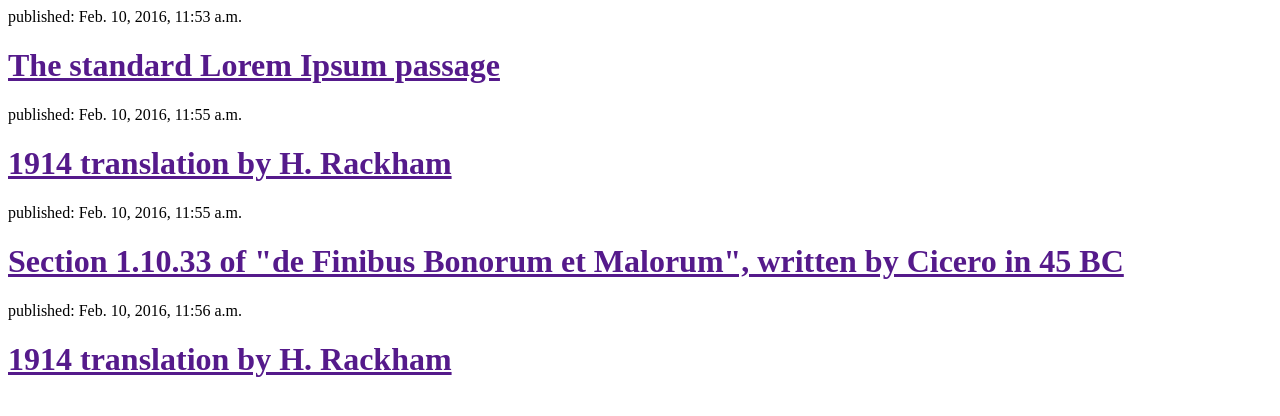
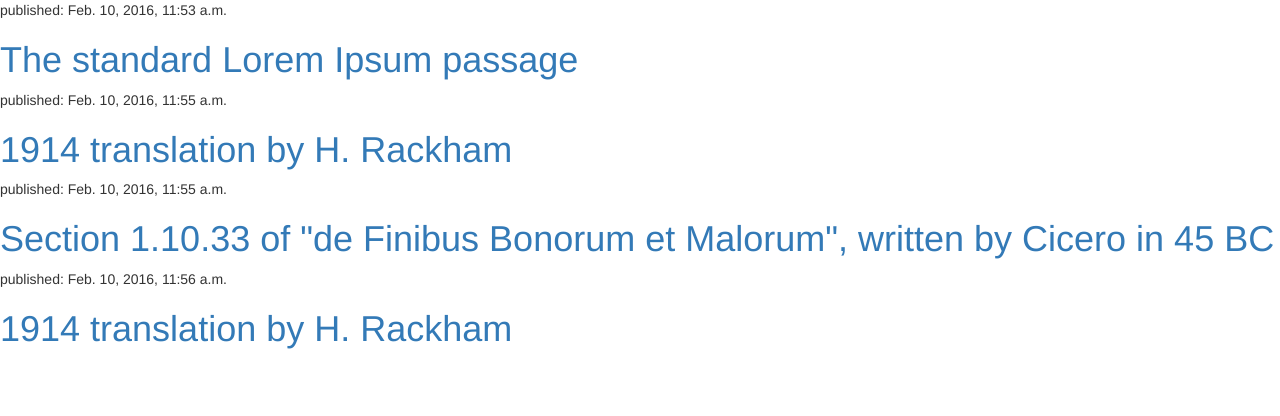
Before and after one commit to Chelak/nktrans, a Django app: page / in a window 1280 px wide. Shown: the top 416 px of the page. Run offline with Django 3.2, Linux system fonts and the light colour scheme; data comes from the database, SQL or seed files in the repository; some libraries are stand-ins or nearby versions.

Commit message:
add cdn bootstrap

```diff
--- a/nktrans/settings.py
+++ b/nktrans/settings.py
@@ -121,4 +121,7 @@ USE_TZ = True
 # https://docs.djangoproject.com/en/1.9/howto/static-files/
 
 STATIC_URL = '/static/'
+# STATICFILES_DIRS = [
+#     ('static','/home/scelac/PycharmProjects/nktrans/static/'),
+# ]
 STATIC_ROOT = os.path.join(BASE_DIR, 'static')
--- a/nktrans/urls.py
+++ b/nktrans/urls.py
@@ -15,6 +15,8 @@ Including another URLconf
 """
 from django.conf.urls import url,include
 from django.contrib import admin
+from django.conf.urls.static import static
+from django.conf import settings
 
 urlpatterns = [
     url(r'^admin/', admin.site.urls),
--- a/templates/article_list.html
+++ b/templates/article_list.html
@@ -1,6 +1,11 @@
+   {% load staticfiles %}
     <html>
         <head>
             <title>NkTrans</title>
+            <link rel="stylesheet" href="https://maxcdn.bootstrapcdn.com/bootstrap/3.3.6/css/bootstrap.min.css" integrity="sha384-1q8mTJOASx8j1Au+a5WDVnPi2lkFfwwEAa8hDDdjZlpLegxhjVME1fgjWPGmkzs7" crossorigin="anonymous">
+
+
+            <link rel="stylesheet" href="https://maxcdn.bootstrapcdn.com/bootstrap/3.3.6/css/bootstrap-theme.min.css" integrity="sha384-fLW2N01lMqjakBkx3l/M9EahuwpSfeNvV63J5ezn3uZzapT0u7EYsXMjQV+0En5r" crossorigin="anonymous">
         </head>
         <body>
         {% for post in articles %}
@@ -10,5 +15,7 @@
                 <p>{{ post.article_text|linebreaks }}</p>
             </div>
         {% endfor %}
+            <script src="https://ajax.googleapis.com/ajax/libs/jquery/1.11.3/jquery.min.js"></script>
+            <script src="https://maxcdn.bootstrapcdn.com/bootstrap/3.3.6/js/bootstrap.min.js" integrity="sha384-0mSbJDEHialfmuBBQP6A4Qrprq5OVfW37PRR3j5ELqxss1yVqOtnepnHVP9aJ7xS" crossorigin="anonymous"></script>
         </body>
     </html>
```
